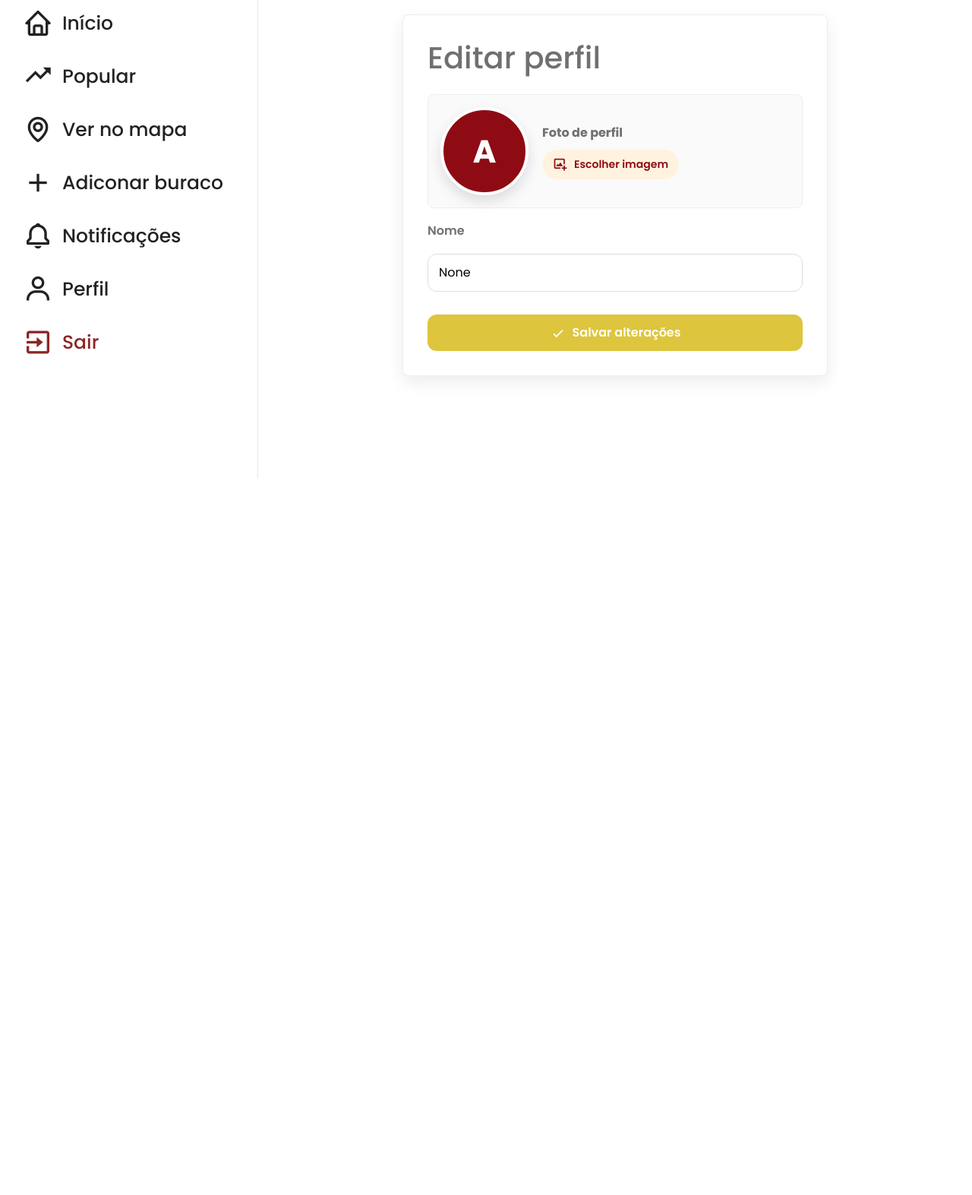
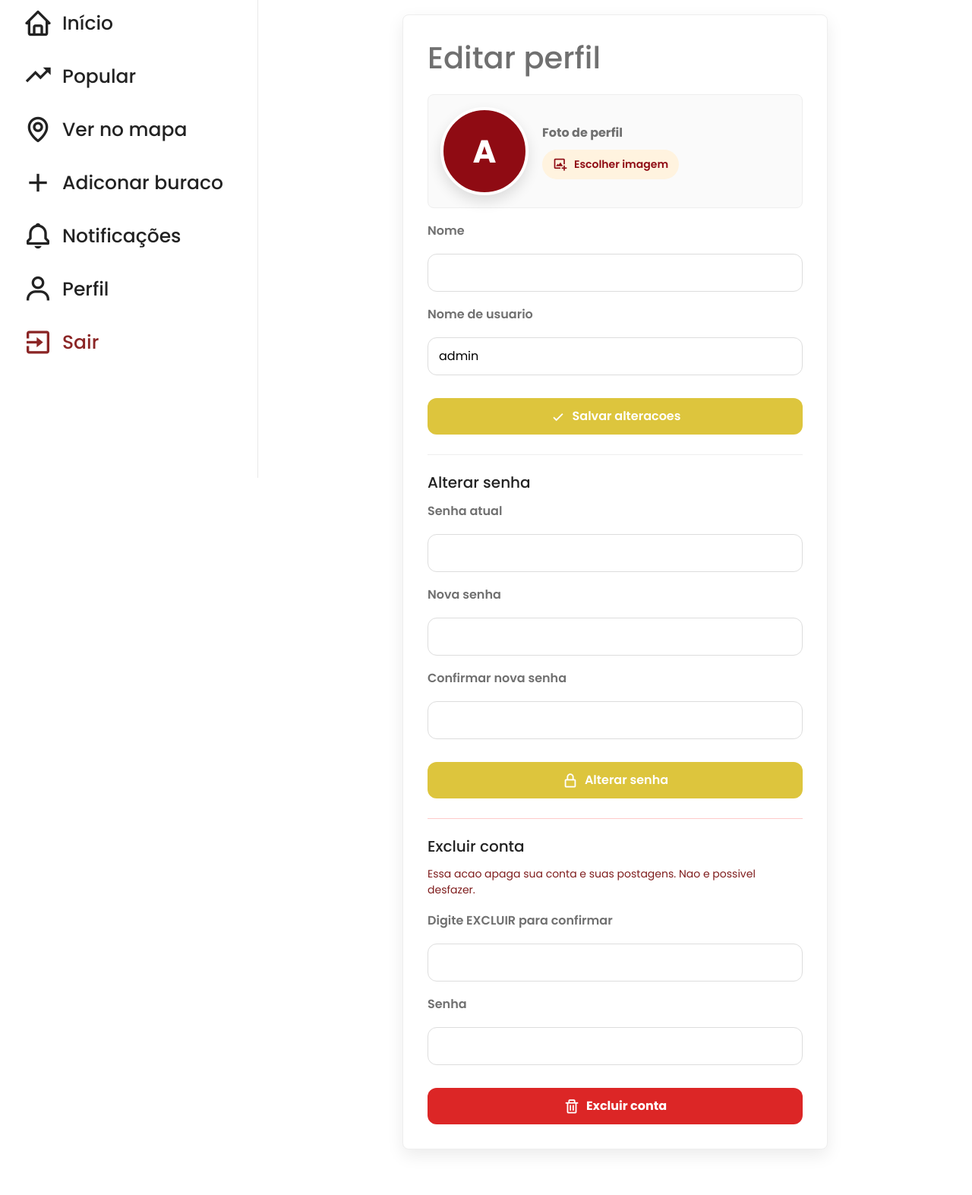
Before and after one commit to Claracruzx/Buracometro, a Django app: page /perfil/editar/ in a window 1280 px wide. Shown: the part 171-1744 px from the top of the page at 76% size. Before the commit the page ends 800 px from the top, so only its background shows below. Run offline with Django 5.2, Linux system fonts and the light colour scheme; a user stored in the database is signed in; data comes from the database, SQL or seed files in the repository; some libraries are stand-ins or nearby versions.

Commit message:
Adiciona configuracoes de conta

```diff
--- a/paginas/static/paginas/css/principal.css
+++ b/paginas/static/paginas/css/principal.css
@@ -1681,6 +1681,80 @@ main #conteudo {
     accent-color: #8f0b13;
 }
 
+.editar-perfil-mensagens {
+    display: flex;
+    flex-direction: column;
+    gap: 10px;
+    margin-bottom: 20px;
+}
+
+.alerta-perfil {
+    border-radius: 12px;
+    padding: 12px 14px;
+    font-size: 14px;
+    font-weight: 700;
+}
+
+.alerta-success {
+    background: #dcfce7;
+    color: #14532d;
+    border: 1px solid #bbf7d0;
+}
+
+.alerta-error {
+    background: #fee2e2;
+    color: #7f1d1d;
+    border: 1px solid #fecaca;
+}
+
+.config-conta-card,
+.zona-perigo-conta {
+    margin-top: 26px;
+    padding-top: 24px;
+    border-top: 1px solid #eee;
+}
+
+.config-conta-card h2,
+.zona-perigo-conta h2 {
+    margin: 0 0 14px;
+    font-size: 20px;
+    color: #222;
+}
+
+.zona-perigo-conta {
+    border-top-color: #fecaca;
+}
+
+.zona-perigo-conta p {
+    margin: 0 0 18px;
+    color: #7f1d1d;
+    font-size: 14px;
+    line-height: 1.5;
+}
+
+.btn-excluir-conta {
+    margin-top: 12px;
+    padding: 12px;
+    border: none;
+    border-radius: 12px;
+    background-color: #dc2626;
+    color: white;
+    font-weight: 700;
+    cursor: pointer;
+    display: inline-flex;
+    align-items: center;
+    justify-content: center;
+    gap: 8px;
+}
+
+.btn-excluir-conta:hover {
+    background-color: #991b1b;
+}
+
+.btn-excluir-conta i {
+    font-size: 22px;
+}
+
 @media (max-width: 560px) {
     .editar-foto-area {
         flex-direction: column;
@@ -2822,6 +2896,32 @@ html[data-theme="dark"] .form-status-buraco select {
     color: var(--text-color);
 }
 
+html[data-theme="dark"] .config-conta-card,
+html[data-theme="dark"] .zona-perigo-conta {
+    border-color: var(--border-color);
+}
+
+html[data-theme="dark"] .config-conta-card h2,
+html[data-theme="dark"] .zona-perigo-conta h2 {
+    color: var(--heading-color);
+}
+
+html[data-theme="dark"] .zona-perigo-conta p {
+    color: #fca5a5;
+}
+
+html[data-theme="dark"] .alerta-success {
+    background: rgba(20, 83, 45, 0.22);
+    color: #bbf7d0;
+    border-color: rgba(34, 197, 94, 0.32);
+}
+
+html[data-theme="dark"] .alerta-error {
+    background: rgba(127, 29, 29, 0.24);
+    color: #fecaca;
+    border-color: rgba(248, 113, 113, 0.35);
+}
+
 @media (max-width: 640px) {
     .modal-post {
         align-items: flex-end;
--- a/usuarios/templates/usuarios/editar_perfil.html
+++ b/usuarios/templates/usuarios/editar_perfil.html
@@ -10,8 +10,19 @@ Editar perfil
 <div class="editar-perfil-container">
     <h1>Editar perfil</h1>
 
+    {% if messages %}
+        <div class="editar-perfil-mensagens">
+            {% for message in messages %}
+                <div class="alerta-perfil alerta-{{ message.tags }}">
+                    {{ message }}
+                </div>
+            {% endfor %}
+        </div>
+    {% endif %}
+
     <form class="form-editar-perfil" method="POST" enctype="multipart/form-data">
         {% csrf_token %}
+        <input type="hidden" name="acao" value="perfil">
 
         <div class="editar-foto-area">
             <label class="editar-foto-preview" for="inputFotoPerfil">
@@ -42,13 +53,62 @@ Editar perfil
         </div>
 
         <label>Nome</label>
-        <input type="text" name="nome" value="{{ request.user.name }}">
+        <input type="text" name="nome" value="{{ request.user.name|default:'' }}">
+
+        <label>Nome de usuario</label>
+        <input type="text" name="username" value="{{ request.user.username }}" autocomplete="username">
 
         <button type="submit" class="btn-salvar-perfil">
             <i class='bx bx-check'></i>
-            Salvar alterações
+            Salvar alteracoes
         </button>
     </form>
+
+    <div class="config-conta-card">
+        <h2>Alterar senha</h2>
+
+        <form class="form-editar-perfil" method="POST">
+            {% csrf_token %}
+            <input type="hidden" name="acao" value="senha">
+
+            <label>Senha atual</label>
+            <input type="password" name="senha_atual" autocomplete="current-password">
+
+            <label>Nova senha</label>
+            <input type="password" name="nova_senha" autocomplete="new-password">
+
+            <label>Confirmar nova senha</label>
+            <input type="password" name="confirmar_senha" autocomplete="new-password">
+
+            <button type="submit" class="btn-salvar-perfil">
+                <i class='bx bx-lock-alt'></i>
+                Alterar senha
+            </button>
+        </form>
+    </div>
+
+    <div class="zona-perigo-conta">
+        <div>
+            <h2>Excluir conta</h2>
+            <p>Essa acao apaga sua conta e suas postagens. Nao e possivel desfazer.</p>
+        </div>
+
+        <form class="form-editar-perfil" method="POST">
+            {% csrf_token %}
+            <input type="hidden" name="acao" value="excluir">
+
+            <label>Digite EXCLUIR para confirmar</label>
+            <input type="text" name="confirmacao" autocomplete="off">
+
+            <label>Senha</label>
+            <input type="password" name="senha_exclusao" autocomplete="current-password">
+
+            <button type="submit" class="btn-excluir-conta">
+                <i class='bx bx-trash'></i>
+                Excluir conta
+            </button>
+        </form>
+    </div>
 </div>
 
 {% endblock %}
@@ -68,7 +128,7 @@ inputFotoPerfil.addEventListener('change', function () {
     const leitor = new FileReader();
 
     leitor.onload = function (event) {
-        previewFotoPerfil.innerHTML = `<img src="${event.target.result}" alt="Prévia da foto">`;
+        previewFotoPerfil.innerHTML = `<img src="${event.target.result}" alt="Previa da foto">`;
     };
 
     leitor.readAsDataURL(arquivo);
--- a/usuarios/views.py
+++ b/usuarios/views.py
@@ -1,8 +1,9 @@
 from django.shortcuts import render, redirect, get_object_or_404
 from django.views.generic import TemplateView
 from django.contrib import messages
-from django.contrib.auth import authenticate, login, logout
+from django.contrib.auth import authenticate, login, logout, update_session_auth_hash
 from django.contrib.auth.decorators import login_required
+import re
 
 from .models import CustomUser
 from buracos.models import Buraco, Like
@@ -158,21 +159,86 @@ def perfilPublicoView(request, username):
 @login_required
 def editarPerfilView(request):
     if request.method == "POST":
-        nome = request.POST.get("nome")
-        foto = request.FILES.get("foto")
-        remover_foto = request.POST.get("remover_foto")
+        acao = request.POST.get("acao")
 
-        request.user.name = nome
+        if acao == "perfil":
+            nome = request.POST.get("nome", "").strip()
+            username = request.POST.get("username", "").strip()
+            foto = request.FILES.get("foto")
+            remover_foto = request.POST.get("remover_foto")
 
-        if remover_foto:
-            request.user.foto.delete()
-            request.user.foto = None
+            if not nome or not username:
+                messages.error(request, "Nome e nome de usuario nao podem ficar vazios.")
+                return redirect("editarPerfilView")
 
-        if foto:
-            request.user.foto = foto
+            if len(username) > 150 or not re.fullmatch(r"[\w.@+-]+", username):
+                messages.error(request, "Use apenas letras, numeros, ponto, underline, + ou - no nome de usuario.")
+                return redirect("editarPerfilView")
 
-        request.user.save()
+            username_em_uso = CustomUser.objects.filter(
+                username__iexact=username
+            ).exclude(id=request.user.id).exists()
 
-        return redirect("perfilView")
+            if username_em_uso:
+                messages.error(request, "Esse nome de usuario ja esta em uso.")
+                return redirect("editarPerfilView")
+
+            request.user.name = nome
+            request.user.username = username
+
+            if remover_foto:
+                request.user.foto.delete(save=False)
+                request.user.foto = None
+
+            if foto:
+                request.user.foto = foto
+
+            request.user.save()
+            messages.success(request, "Perfil atualizado com sucesso.")
+            return redirect("perfilView")
+
+        if acao == "senha":
+            senha_atual = request.POST.get("senha_atual", "")
+            nova_senha = request.POST.get("nova_senha", "")
+            confirmar_senha = request.POST.get("confirmar_senha", "")
+
+            if not senha_atual or not nova_senha or not confirmar_senha:
+                messages.error(request, "Preencha todos os campos para alterar a senha.")
+                return redirect("editarPerfilView")
+
+            if not request.user.check_password(senha_atual):
+                messages.error(request, "A senha atual nao esta correta.")
+                return redirect("editarPerfilView")
+
+            if nova_senha != confirmar_senha:
+                messages.error(request, "As novas senhas nao conferem.")
+                return redirect("editarPerfilView")
+
+            request.user.set_password(nova_senha)
+            request.user.save(update_fields=["password"])
+            update_session_auth_hash(request, request.user)
+            messages.success(request, "Senha alterada com sucesso.")
+            return redirect("editarPerfilView")
+
+        if acao == "excluir":
+            confirmacao = request.POST.get("confirmacao", "").strip().lower()
+            senha = request.POST.get("senha_exclusao", "")
+
+            if confirmacao != "excluir":
+                messages.error(request, "Digite EXCLUIR para confirmar a exclusao da conta.")
+                return redirect("editarPerfilView")
+
+            if not request.user.check_password(senha):
+                messages.error(request, "Senha incorreta. A conta nao foi excluida.")
+                return redirect("editarPerfilView")
+
+            usuario = request.user
+            logout(request)
+            usuario.delete()
+            messages.success(request, "Sua conta foi excluida com sucesso.")
+            return redirect("login")
+
+        messages.error(request, "Acao invalida.")
+        return redirect("editarPerfilView")
 
     return render(request, "usuarios/editar_perfil.html")
```
